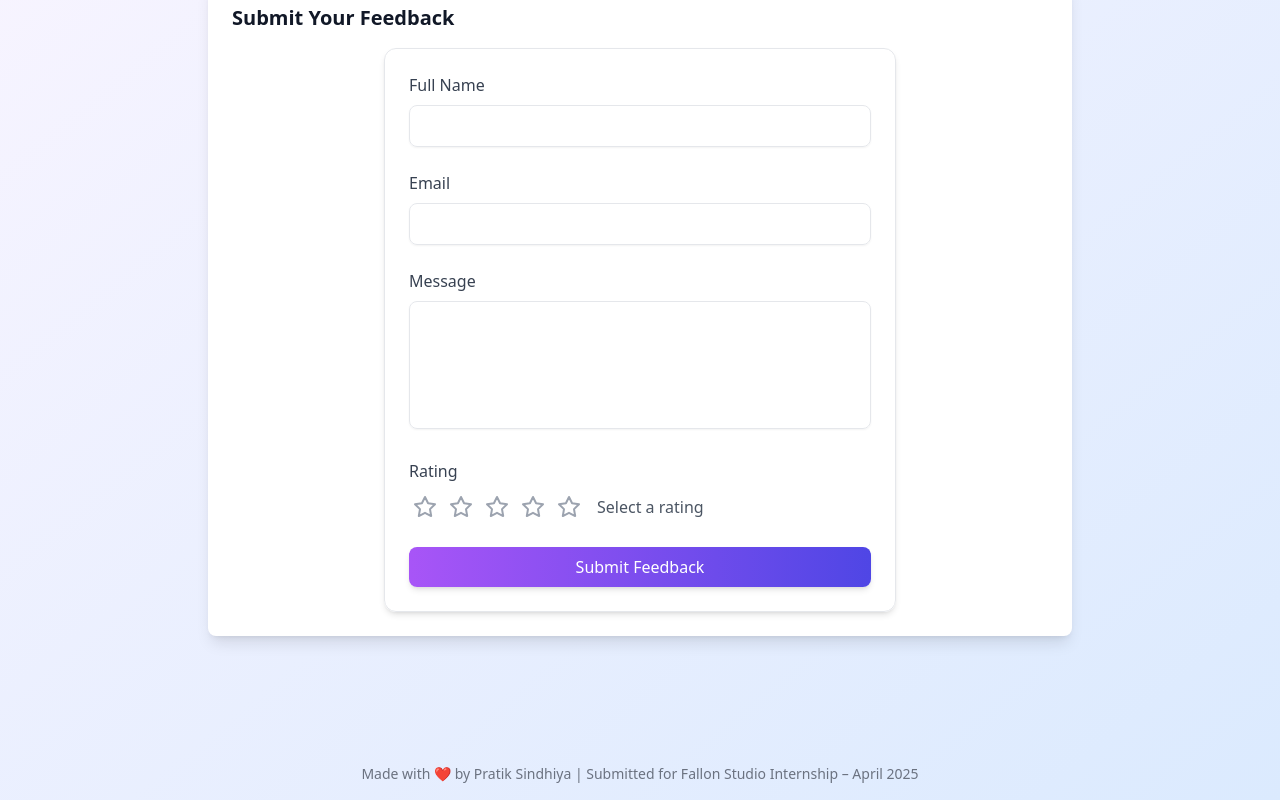
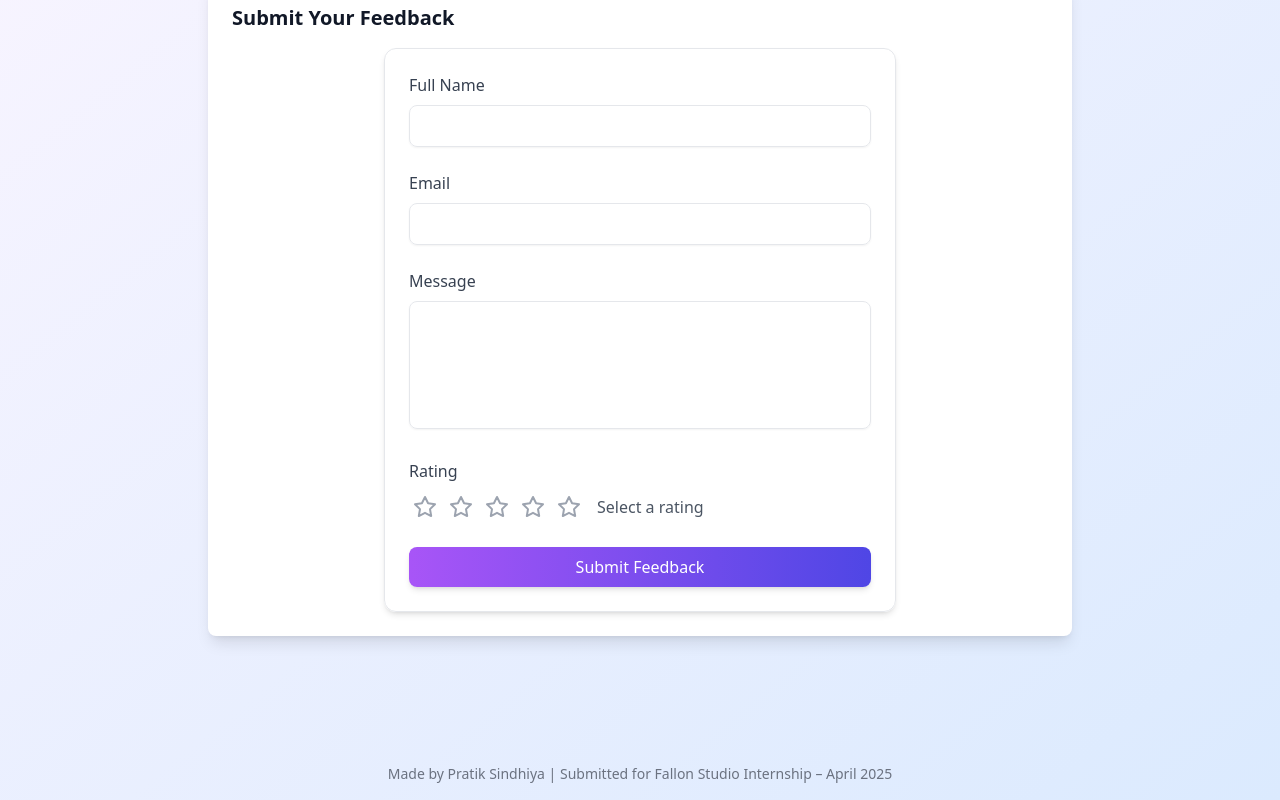
Before and after one commit to PRATIKSINDHIYA/FeedbackSystem, a React (Vite) app: page / in a window 1280 px wide. Shown: the part 236-1036 px from the top of the page. Built offline with nearby package versions, Linux system fonts and the light colour scheme.

Commit message:
Update App.tsx

```diff
--- a/src/App.tsx
+++ b/src/App.tsx
@@ -116,7 +116,7 @@ const App: React.FC = () => {
         animate={{ opacity: 1 }}
         transition={{ delay: 0.5 }}
       >
-        Made with ❤️ by Pratik Sindhiya | Submitted for Fallon Studio Internship – April 2025
+        Made by Pratik Sindhiya | Submitted for Fallon Studio Internship – April 2025
       </motion.footer>
     </div>
   );
```
